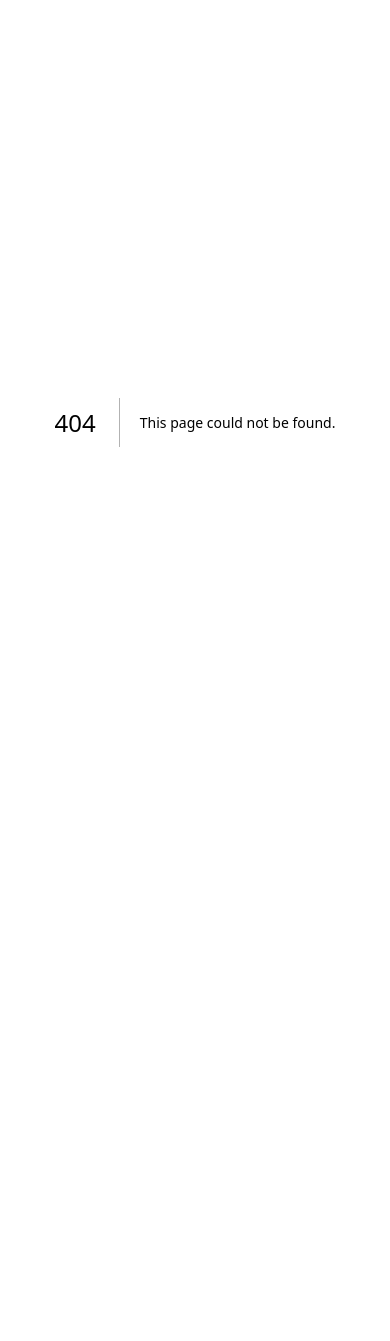
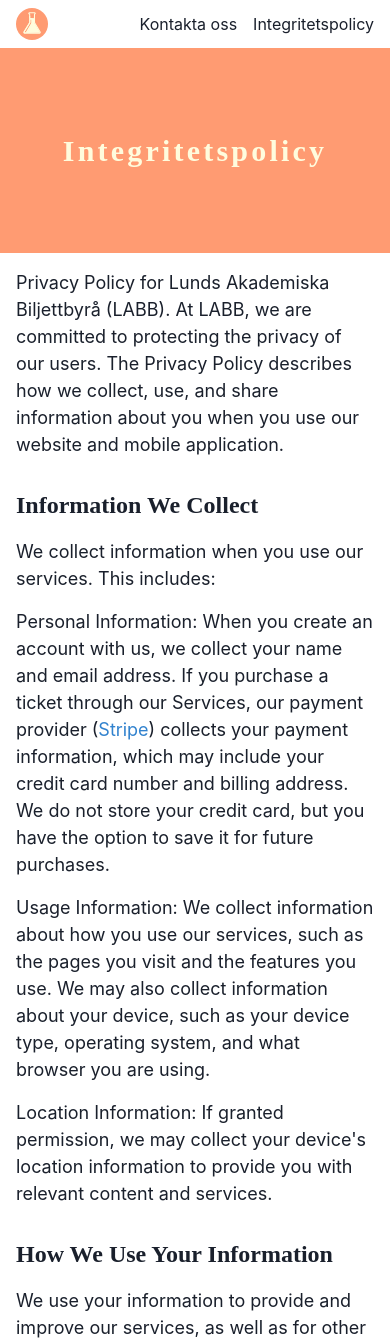
Before and after one commit to Lund-Ticket-System/website-old, a Next.js app: page /integritetspolicy in a window 390 px wide. Before the commit this address had no page. Shown: the top 1341 px of the page. Before the commit the page ends 844 px from the top, so only its background shows below. Built offline with nearby package versions, Linux system fonts and the light colour scheme.

Commit message:
Integritetspolicy (#2)
* Ugly.

Massive terrible file. But might work.

* Edit text

* Some changes from arvid

* fix mobile site

* change const to function

* Remove unused imports

---------

Co-authored-by: Lucas Boberg <lucaspboberg@gmail.com>

```diff
--- a/components/Navbar.tsx
+++ b/components/Navbar.tsx
@@ -11,6 +11,7 @@ export default function Navbar() {
         </Link>
         <HStack spacing="1rem">
           <Link href="/kontakta-oss">Kontakta oss</Link>
+          <Link href="/integritetspolicy">Integritetspolicy</Link>
         </HStack>
       </HStack>
     </Container>
--- /dev/null
+++ b/pages/integritetspolicy.tsx
@@ -0,0 +1,198 @@
+import { Box, Container, Heading, Text, VStack } from "@chakra-ui/react";
+import Head from "next/head";
+import Layout from "@/components/Layout";
+
+export default function PrivacyPolicy() {
+  return (
+    <>
+      <Head>
+        <title>LABB - Integritetspolicy</title>
+        <meta
+          name="description"
+          content="Integritetspolicy för Lunds Akademiska Biljettbyrå"
+        />
+      </Head>
+
+      <Layout>
+        <Box bg="primary.500">
+          <Container maxW="container.xl">
+            <VStack
+              h="calc(30vh - 3rem)"
+              display="flex"
+              justifyContent="center"
+              justifyItems="center"
+              textAlign="center"
+            >
+              <Heading
+                as="h1"
+                fontSize={["3xl", "6xl", "7xl"]}
+                color="accent.500"
+                letterSpacing="0.2rem"
+              >
+                Integritetspolicy
+              </Heading>
+            </VStack>
+          </Container>
+        </Box>
+        <Box>
+          <Container maxW="container.md" py="1rem" fontSize="lg">
+            <Text>
+              Privacy Policy for Lunds Akademiska Biljettbyrå (LABB). At LABB,
+              we are committed to protecting the privacy of our users. The
+              Privacy Policy describes how we collect, use, and share
+              information about you when you use our website and mobile
+              application.
+              <Heading as="h2" fontSize="2xl" mt="2rem">
+                Information We Collect
+              </Heading>
+              <VStack mt="1rem" spacing="1rem" alignItems="left">
+                <Text>
+                  We collect information when you use our services. This
+                  includes:
+                </Text>
+                <Text>
+                  Personal Information: When you create an account with us, we
+                  collect your name and email address. If you purchase a ticket
+                  through our Services, our payment provider (
+                  <Text as="span" color="blue.500">
+                    <a
+                      href="https://stripe.com"
+                      target="_blank"
+                      rel="noreferrer"
+                    >
+                      Stripe
+                    </a>
+                  </Text>
+                  ) collects your payment information, which may include your
+                  credit card number and billing address. We do not store your
+                  credit card, but you have the option to save it for future
+                  purchases.
+                </Text>
+                <Text>
+                  Usage Information: We collect information about how you use
+                  our services, such as the pages you visit and the features you
+                  use. We may also collect information about your device, such
+                  as your device type, operating system, and what browser you
+                  are using.
+                </Text>
+                <Text>
+                  Location Information: If granted permission, we may collect
+                  your device&apos;s location information to provide you with
+                  relevant content and services.
+                </Text>
+              </VStack>
+              <Heading as="h2" fontSize="2xl" mt="2rem">
+                How We Use Your Information
+              </Heading>
+              <VStack mt="1rem" spacing="1rem" alignItems="left">
+                <Text>
+                  We use your information to provide and improve our services,
+                  as well as for other purposes, such as:
+                </Text>
+                <Text>
+                  Analytics: Collecting information to analyze how our services
+                  are used, such as by measuring the effectiveness of our
+                  marketing campaigns, improving the user experience and
+                  locating app crashes.
+                </Text>
+              </VStack>
+              <Heading as="h2" fontSize="2xl" mt="2rem">
+                How We Share Your Information
+              </Heading>
+              <VStack mt="1rem" spacing="1rem">
+                <Text>
+                  We do not sell your information to third party vendors.
+                  However, we may share your information with third party
+                  vendors for various purposes, such as:
+                </Text>
+                <Text>
+                  Service Providers: We may share your information with
+                  third-party service providers who help us provide and improve
+                  our services, such as payment processors and marketing
+                  partners.
+                </Text>
+                <Text>
+                  Nationer/Sektioner: If you are a member of a Nation/Sektion or
+                  have followed or purchased an event from them, we may share
+                  certain information about you with them.
+                </Text>
+                <Text>
+                  Analytics: We may share your information with analytics
+                  providers to help us improve our Services.
+                </Text>
+                <Text>
+                  Legal Requirements: We may share your information if we are
+                  required to do so by law or if we believe such action is
+                  necessary to comply with law or to protect the rights,
+                  property, or safety of our users or others.
+                </Text>
+              </VStack>
+              <Heading as="h2" fontSize="2xl" mt="2rem">
+                Delete Your Information
+              </Heading>
+              <Box mt="1rem">
+                <Text>
+                  You can delete your account at any time by contacting us at{" "}
+                  <Text as="span" color="blue.500">
+                    <a href="mailto:info@labbs.se">info@labbs.se</a>
+                  </Text>
+                </Text>
+              </Box>
+              <Heading as="h2" fontSize="2xl" mt="2rem">
+                Security
+              </Heading>
+              <Box mt="1rem">
+                <Text>
+                  We value our users&apos; privacy and strive to protect your
+                  information from unauthorized access, use, and disclosure. We
+                  do not store passwords, we use one time passwords instead.
+                </Text>
+                <Text>
+                  We do not store any payment card details and instead use{" "}
+                  <Text as="span" color="blue.500">
+                    <a
+                      href="https://stripe.com"
+                      target="_blank"
+                      rel="noreferrer"
+                    >
+                      Stripe
+                    </a>
+                  </Text>
+                  .
+                </Text>
+                <Text>
+                  However, no method of transmission over the Internet or method
+                  of electronic storage is 100% secure, so we cannot guarantee
+                  its absolute security.
+                </Text>
+              </Box>
+              <Heading as="h2" fontSize="2xl" mt="2rem">
+                Changes to This Privacy Policy
+              </Heading>
+              <Box mt="1rem">
+                <Text>
+                  We may update this Privacy Policy from time to time. If we
+                  make material changes to this Privacy Policy, we will notify
+                  you by email or by posting a notice on our website or mobile
+                  application.
+                </Text>
+              </Box>
+              <Heading as="h2" fontSize="2xl" mt="2rem">
+                Contact Us
+              </Heading>
+              <Box mt="1rem">
+                <Text>
+                  If you have any questions or concerns about this Privacy,
+                  please contact us at{" "}
+                  <Text as="span" color="blue.500">
+                    <a href="mailto:info@labbs.se">info@labbs.se</a>
+                  </Text>
+                </Text>
+              </Box>
+            </Text>
+          </Container>
+        </Box>
+      </Layout>
+    </>
+  );
+}
```
